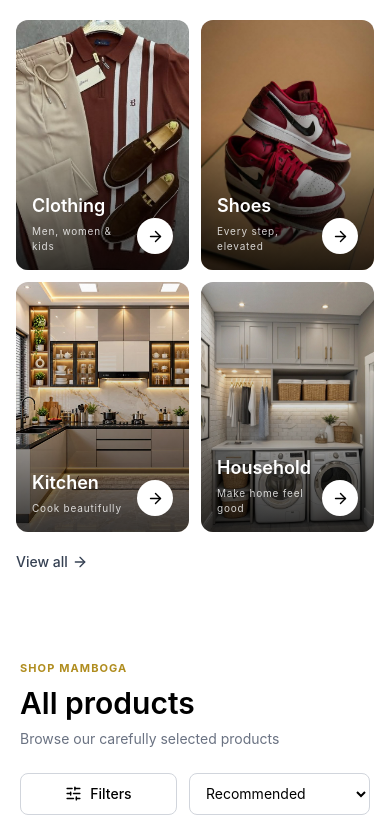
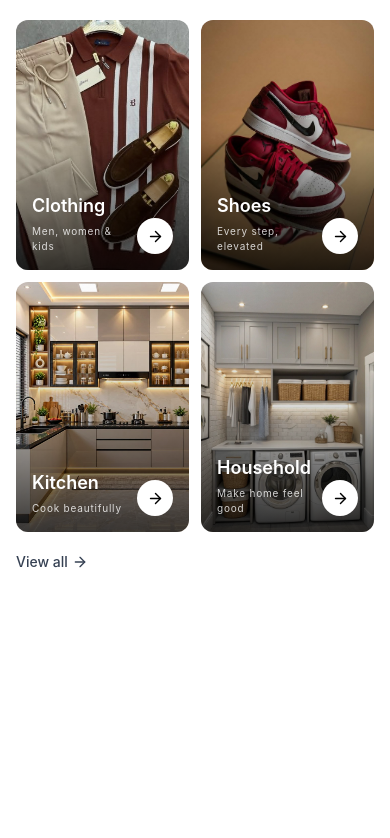
Before and after one commit to Linkon-Tuhoto/E-commerce-website, a React (Vite) app in the folder ecommerce/: page / in a window 390 px wide. Shown: the part 1156-1994 px from the top of the page. After the commit the page ends 1784 px from the top, so only its background shows below. Built offline with nearby package versions, Linux system fonts and the light colour scheme.

Commit message:
Link connection

```diff
--- a/ecommerce/src/components/Categories.jsx
+++ b/ecommerce/src/components/Categories.jsx
@@ -4,6 +4,8 @@ import clothingImage from "../assets/clothing.png";
 import shoesImage from "../assets/shoesImage.png";
 import kitchenImage from "../assets/kitchen.png";
 import householdImage from "../assets/household.png";
+import { Link } from "react-router-dom";
+import Shop from "./Shop";
 
 function Categories() {
   const categories = [
@@ -46,10 +48,10 @@ function Categories() {
             </h2>
           </div>
 
-          <button className="hidden sm:flex items-center gap-1 text-sm font-medium text-gray-700 hover:text-[#b08d1f]">
+          <Link to="/shop" className="hidden sm:flex items-center gap-1 text-sm font-medium text-gray-700 hover:text-[#b08d1f]">
             View all
             <ArrowRight size={16} />
-          </button>
+          </Link>
 
         </div>
 
--- a/ecommerce/src/pages/Home.jsx
+++ b/ecommerce/src/pages/Home.jsx
@@ -9,7 +9,6 @@ function Home() {
       <Navbar />
       <Hero />
       <Categories />
-      <Shop />
     </>
   )
 }
```
